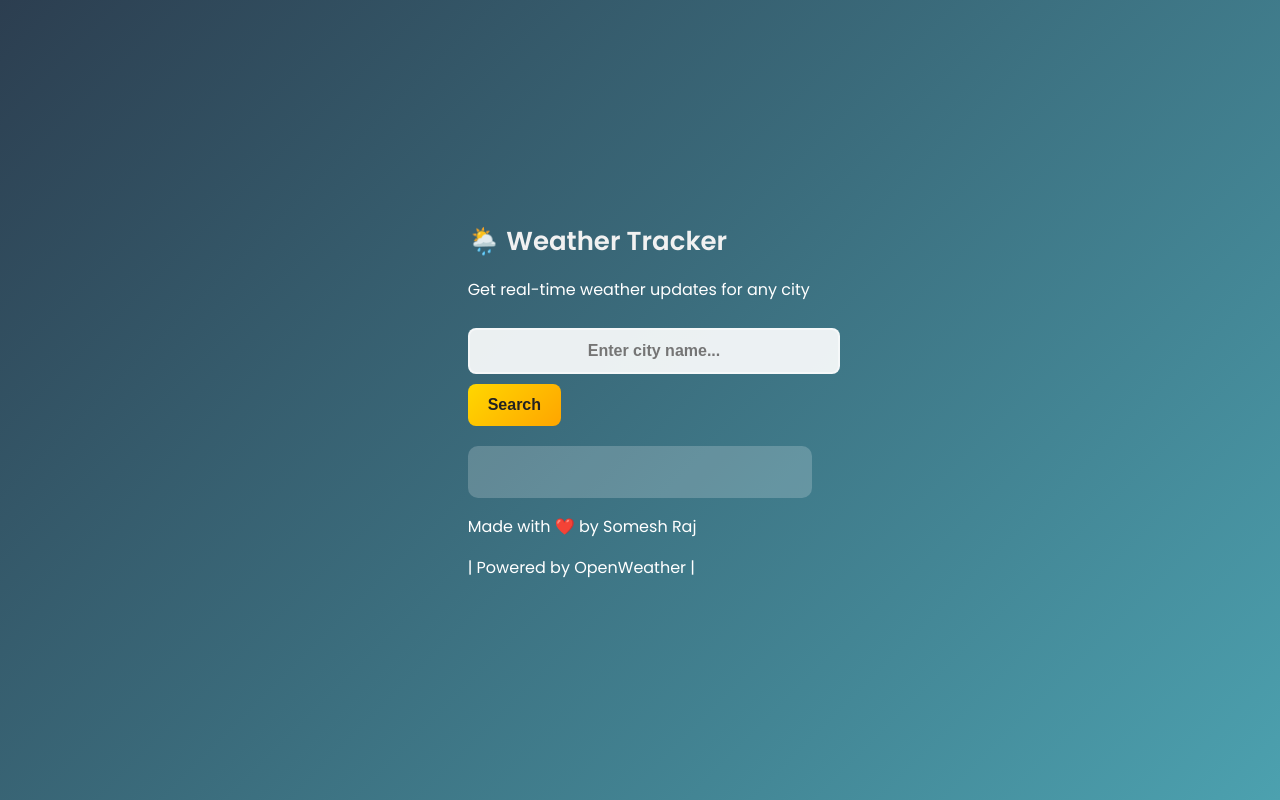
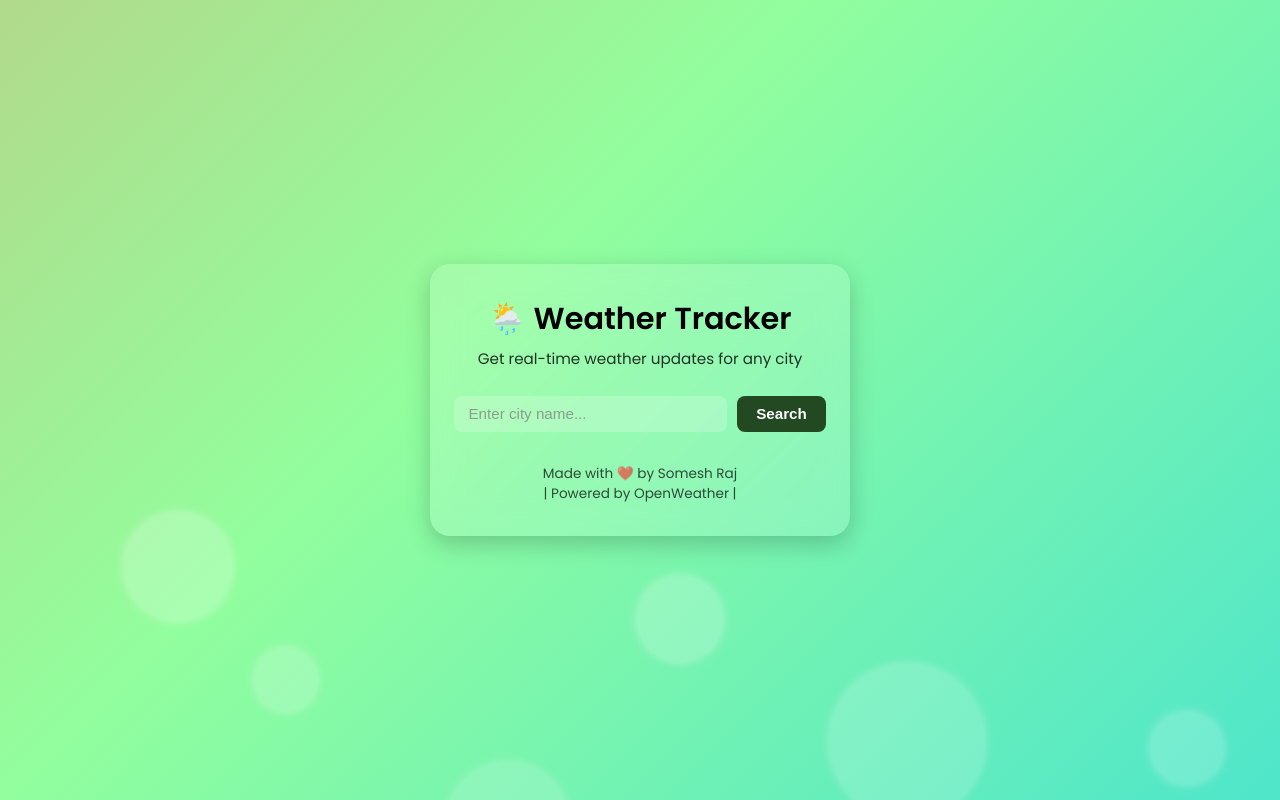
Before and after one commit to sombabaofficial/Weather-Tracker, a plain HTML site: page index.html in a window 1280 px wide. Drawn offline with Linux system fonts and the light colour scheme.

Commit message:
Update main.css

```diff
--- a/main.css
+++ b/main.css
@@ -1,98 +1,315 @@
-body {
-    font-family: 'Poppins', Arial, sans-serif;
-    background: linear-gradient(135deg, #2C3E50, #4CA1AF);
-    display: flex;
-    justify-content: center;
-    align-items: center;
-    height: 100vh;
-    margin: 0;
-    color: #fff;
+/* ---------- Global Styles ---------- */
+* {
+  margin: 0;
+  padding: 0;
+  box-sizing: border-box;
 }
 
-.container {
-    max-width: 400px;
-    width: 90%;
-    text-align: center;
-    padding: 25px;
-    background: rgba(0, 0, 0, 0.6);
-    border-radius: 15px;
-    box-shadow: 0 10px 30px rgba(0, 0, 0, 0.3);
-    backdrop-filter: blur(8px);
-    border: 1px solid rgba(255, 255, 255, 0.2);
-    margin-top: 20px;
+body {
+  font-family: 'Poppins', sans-serif;
+  height: 100vh;
+  display: flex;
+  justify-content: center;
+  align-items: center;
+  color: #ffffff;
+  background: linear-gradient(-45deg, #00c9ff, #92fe9d, #ff7e5f, #feb47b);
+  background-size: 400% 400%;
+  animation: gradientShift 15s ease infinite;
+  transition: background 1s ease-in-out;
 }
 
-h1 {
-    font-size: 26px;
-    color: #f1f1f1;
-    margin-bottom: 15px;
+/* ---------- Container ---------- */
+.app-wrapper {
+  width: 90%;
+  max-width: 420px;
+  background: rgba(255, 255, 255, 0.15);
+  backdrop-filter: blur(15px);
+  border-radius: 20px;
+  box-shadow: 0 8px 25px rgba(0, 0, 0, 0.2);
+  padding: 2rem 1.5rem;
+  text-align: center;
+  transition: all 0.3s ease;
 }
 
-input[type="text"] {
-    width: 100%;
-    padding: 12px;
-    margin: 10px 0;
-    border: 2px solid rgba(255, 255, 255, 0.5);
-    border-radius: 8px;
-    font-size: 16px;
-    text-align: center;
-    background: rgba(255, 255, 255, 0.9);
-    color: #222;
-    outline: none;
-    font-weight: bold;
+.app-wrapper:hover {
+  transform: scale(1.02);
 }
 
-input[type="text"]:focus {
-    border-color: #fff;
-    background: rgba(255, 255, 255, 1);
+/* ---------- Header ---------- */
+.header .app-title {
+  font-size: 1.9rem;
+  font-weight: 600;
+  color: #000000;
+  margin-bottom: 0.3rem;
 }
 
-
-button {
-    background: linear-gradient(135deg, #FFD700, #FFA500);
-    color: #222;
-    border: none;
-    padding: 12px 20px;
-    border-radius: 8px;
-    cursor: pointer;
-    font-size: 16px;
-    font-weight: bold;
-    transition: all 0.3s ease-in-out;
+.header .subtitle {
+  font-size: 0.95rem;
+  color: rgba(0, 0, 0, 0.8);
+  margin-bottom: 1.6rem;
 }
 
-
-button:hover {
-    background: linear-gradient(135deg, #FFA500, #FF8C00);
-    transform: scale(1.05);
+/* ---------- Search Box ---------- */
+.search-box {
+  display: flex;
+  justify-content: center;
+  gap: 0.6rem;
+  margin-bottom: 1.5rem;
 }
 
-
-.weather-info {
-    margin-top: 20px;
-    padding: 15px;
-    border-radius: 10px;
-    background: rgba(255, 255, 255, 0.2);
-    color: #f8f8f8;
-    font-size: 18px;
-    font-weight: bold;
+.search-box input {
+  flex: 1;
+  padding: 0.6rem 0.9rem;
+  border: none;
+  border-radius: 8px;
+  outline: none;
+  font-size: 0.95rem;
+  background: rgba(255, 255, 255, 0.2);
+  color: #0f0e0e;
+  transition: background 0.3s ease;
 }
 
-button, input {
-    transition: all 0.3s ease-in-out;
+.search-box input::placeholder {
+  color: rgba(122, 118, 118, 0.7);
 }
 
+.search-box input:focus {
+  background: rgba(232, 166, 166, 0.3);
+}
 
+.search-box button {
+  padding: 0.6rem 1.2rem;
+  background: #234923;
+  border: none;
+  border-radius: 8px;
+  cursor: pointer;
+  font-size: 0.95rem;
+  font-weight: 600;
+  color: #fff;
+  transition: background 0.3s ease, transform 0.2s ease;
+}
+
+.search-box button:hover {
+  background: #1d8c67;
+  transform: translateY(-1px);
+}
+
+/* ---------- Weather Info ---------- */
+.weather-info {
+  text-align: center;
+  margin-top: 1.2rem;
+}
+
+.location-name {
+  font-size: 1.6rem;
+  font-weight: 600;
+  color: #fff;
+  margin-bottom: 0.25rem;
+}
+
+.temperature {
+  font-size: 2.8rem;
+  font-weight: 700;
+  color: #fff;
+  margin: 0.4rem 0;
+}
+
+.description {
+  text-transform: capitalize;
+  color: rgba(255, 255, 255, 0.85);
+  font-size: 1rem;
+}
+
+/* ---------- Extra Info Section ---------- */
+.extra-info {
+  margin-top: 1rem;
+  display: flex;
+  justify-content: space-around;
+  flex-wrap: wrap;
+  gap: 0.6rem;
+}
+
+.info-item {
+  font-size: 0.9rem;
+  background: rgba(255, 255, 255, 0.15);
+  border-radius: 10px;
+  padding: 0.6rem 0.9rem;
+  box-shadow: 0 3px 6px rgba(0, 0, 0, 0.15);
+}
+
+.hidden {
+  display: none;
+}
+
+/* ---------- Footer ---------- */
+.footer {
+  margin-top: 2rem;
+  font-size: 0.85rem;
+  color: rgba(0, 0, 0, 0.7);
+}
+
+/* ---------- Animations ---------- */
+.temp-pulse {
+  animation: tempPulse 0.8s ease;
+}
+
+@keyframes tempPulse {
+  0% {
+    transform: scale(1);
+    color: #fff;
+  }
+  50% {
+    transform: scale(1.15);
+    color: #FFEB3B;
+  }
+  100% {
+    transform: scale(1);
+    color: #fff;
+  }
+}
+
+/* Custom Alert Effect */
+.custom-alert {
+  position: fixed;
+  top: 20px;
+  left: 50%;
+  transform: translateX(-50%);
+  background: #F44336;
+  color: #fff;
+  padding: 0.8rem 1.2rem;
+  border-radius: 6px;
+  box-shadow: 0 5px 15px rgba(0, 0, 0, 0.25);
+  opacity: 0.95;
+  transition: opacity 0.6s ease;
+  z-index: 9999;
+}
+
+.custom-alert.fade-out {
+  opacity: 0;
+}
+
+/* ---------- Responsive ---------- */
 @media (max-width: 480px) {
-    .container {
-        padding: 20px;
-    }
+  .app-wrapper {
+    padding: 1.5rem 1rem;
+  }
+  .temperature {
+    font-size: 2.3rem;
+  }
+}
+@keyframes gradientShift {
+  0% {
+    background-position: 0% 50%;
+  }
+  50% {
+    background-position: 100% 50%;
+  }
+  100% {
+    background-position: 0% 50%;
+  }
+}
 
-    h1 {
-        font-size: 22px;
-    }
+/* ---------- Bubble Background ---------- */
+.bubbles {
+  position: fixed;
+  top: 0;
+  left: 0;
+  width: 100%;
+  height: 100%;
+  overflow: hidden;
+  z-index: -1;
+  pointer-events: none;
+}
 
-    button {
-        width: 100%;
-        padding: 14px;
-    }
+.bubbles span {
+  position: absolute;
+  bottom: -150px;
+  display: block;
+  width: 40px;
+  height: 40px;
+  background: rgba(255, 255, 255, 0.25);
+  border-radius: 50%;
+  animation: floatUp 12s linear infinite;
+  box-shadow: 0 0 10px rgba(255, 255, 255, 0.5);
 }
+
+/* Random positions & delay for natural effect */
+.bubbles span:nth-child(1) {
+  left: 10%;
+  width: 100px;
+  height: 100px;
+  animation-delay: 0s;
+}
+.bubbles span:nth-child(2) {
+  left: 20%;
+  width: 60px;
+  height: 60px;
+  animation-delay: 2s;
+  animation-duration: 10s;
+}
+.bubbles span:nth-child(3) {
+  left: 35%;
+  width: 120px;
+  height: 120px;
+  animation-delay: 4s;
+}
+.bubbles span:nth-child(4) {
+  left: 50%;
+  width: 80px;
+  height: 80px;
+  animation-delay: 1s;
+  animation-duration: 11s;
+}
+.bubbles span:nth-child(5) {
+  left: 65%;
+  width: 150px;
+  height: 150px;
+  animation-delay: 3s;
+}
+.bubbles span:nth-child(6) {
+  left: 75%;
+  width: 90px;
+  height: 90px;
+  animation-delay: 5s;
+  animation-duration: 13s;
+}
+.bubbles span:nth-child(7) {
+  left: 85%;
+  width: 130px;
+  height: 130px;
+  animation-delay: 6s;
+}
+.bubbles span:nth-child(8) {
+  left: 90%;
+  width: 70px;
+  height: 70px;
+  animation-delay: 2.5s;
+}
+.bubbles span:nth-child(9) {
+  left: 25%;
+  width: 110px;
+  height: 110px;
+  animation-delay: 7s;
+}
+.bubbles span:nth-child(10) {
+  left: 55%;
+  width: 95px;
+  height: 95px;
+  animation-delay: 8s;
+}
+
+/* Animation movement */
+@keyframes floatUp {
+  0% {
+    transform: translateY(0) scale(1);
+    opacity: 0.6;
+  }
+  50% {
+    transform: translateY(-50vh) scale(1.1);
+    opacity: 0.9;
+  }
+  100% {
+    transform: translateY(-100vh) scale(1.3);
+    opacity: 0;
+  }
+}
```
